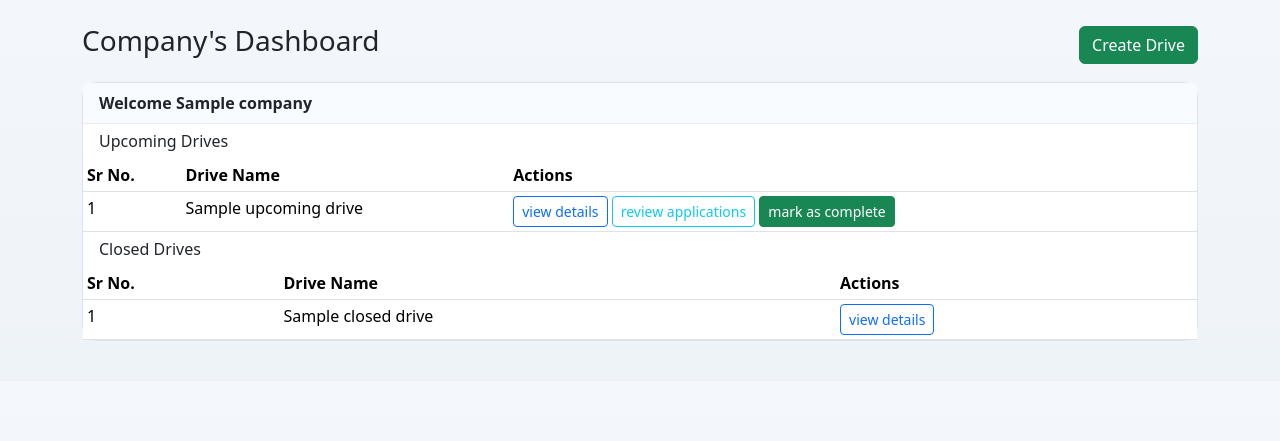
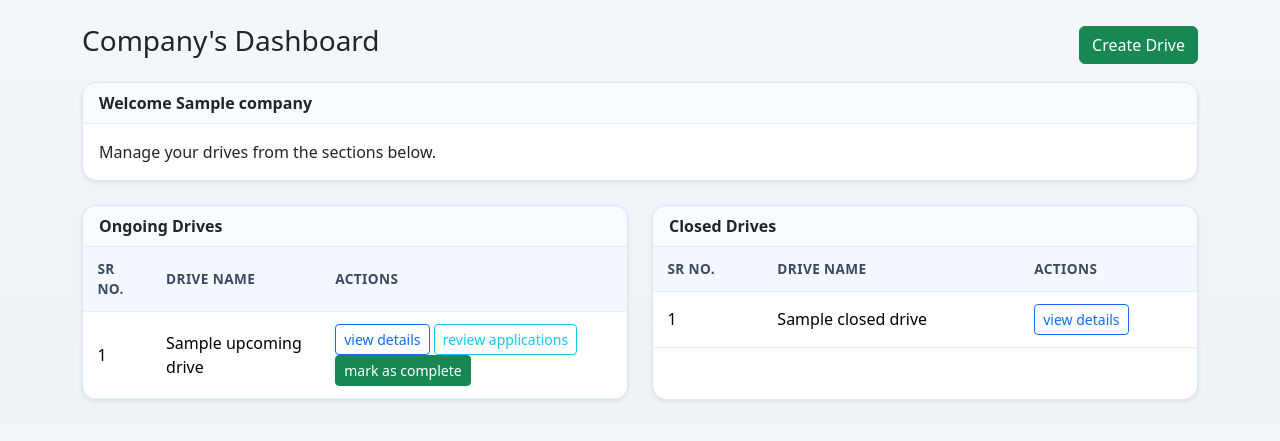
Before and after one commit to Akshayakeerthi/placement-Portal-1, a Flask app: template templates/company_dashboard.html in a window 1280 px wide. Shown: the part 56-497 px from the top of the page. Run offline with Flask 3, Linux system fonts and the light colour scheme; the template is opened without the code that fills it: most values are stand-ins (such as "Sample title", 1, 10 or a date in 2020).

Commit message:
Hide closed drives from student applied list and improve company dashboard layout

```diff
--- a/app.py
+++ b/app.py
@@ -591,7 +591,7 @@ def student_dashboard():
         FROM applications a
         JOIN drives d ON d.id=a.drive_id
         JOIN company_profiles c ON c.user_id=d.company_id
-        WHERE a.student_id=? ORDER BY a.application_date DESC
+        WHERE a.student_id=? AND d.status!='closed' ORDER BY a.application_date DESC
         """,
         (sid,),
     ).fetchall()
--- a/templates/company_dashboard.html
+++ b/templates/company_dashboard.html
@@ -5,10 +5,21 @@
   <a class="btn btn-success" href="{{ url_for('create_drive') }}">Create Drive</a>
 </div>
 
-<div class="card mb-3"><div class="card-header">Welcome {{ company.company_name }}</div><div class="card-body p-0">
-  <h6 class="px-3 pt-2">Upcoming Drives</h6>
-  <table class="table table-sm mb-2">
-    <tr><th>Sr No.</th><th>Drive Name</th><th>Actions</th></tr>
+<div class="card dashboard-card shadow-sm mb-4">
+  <div class="card-header">Welcome {{ company.company_name }}</div>
+  <div class="card-body">
+    Manage your drives from the sections below.
+  </div>
+</div>
+
+<div class="row g-4">
+  <div class="col-lg-6">
+    <div class="card dashboard-card shadow-sm h-100">
+      <div class="card-header">Ongoing Drives</div>
+      <div class="card-body table-responsive p-0">
+        <table class="table table-modern table-hover mb-0">
+          <thead><tr><th>Sr No.</th><th>Drive Name</th><th>Actions</th></tr></thead>
+          <tbody>
           {% for d in upcoming_drives %}
           <tr>
             <td>{{ d.id }}</td>
@@ -21,17 +32,35 @@
               {% endif %}
             </td>
           </tr>
+          {% else %}
+          <tr><td colspan="3" class="text-center py-3">No ongoing drives.</td></tr>
           {% endfor %}
+          </tbody>
         </table>
+      </div>
+    </div>
+  </div>
 
-  <h6 class="px-3">Closed Drives</h6>
-  <table class="table table-sm mb-0">
-    <tr><th>Sr No.</th><th>Drive Name</th><th>Actions</th></tr>
+  <div class="col-lg-6">
+    <div class="card dashboard-card shadow-sm h-100">
+      <div class="card-header">Closed Drives</div>
+      <div class="card-body table-responsive p-0">
+        <table class="table table-modern table-hover mb-0">
+          <thead><tr><th>Sr No.</th><th>Drive Name</th><th>Actions</th></tr></thead>
+          <tbody>
           {% for d in closed_drives %}
-    <tr><td>{{ d.id }}</td><td>{{ d.drive_name or d.job_title }}</td><td><a class="btn btn-sm btn-outline-primary" href="{{ url_for('company_drive_details', drive_id=d.id) }}">view details</a></td></tr>
+          <tr>
+            <td>{{ d.id }}</td>
+            <td>{{ d.drive_name or d.job_title }}</td>
+            <td><a class="btn btn-sm btn-outline-primary" href="{{ url_for('company_drive_details', drive_id=d.id) }}">view details</a></td>
+          </tr>
           {% else %}
-    <tr><td colspan="3" class="text-center p-3">No closed drives.</td></tr>
+          <tr><td colspan="3" class="text-center py-3">No closed drives.</td></tr>
           {% endfor %}
+          </tbody>
         </table>
-</div></div>
+      </div>
+    </div>
+  </div>
+</div>
 {% endblock %}
```
Lines whose indentation alone changed are shown as unchanged.
